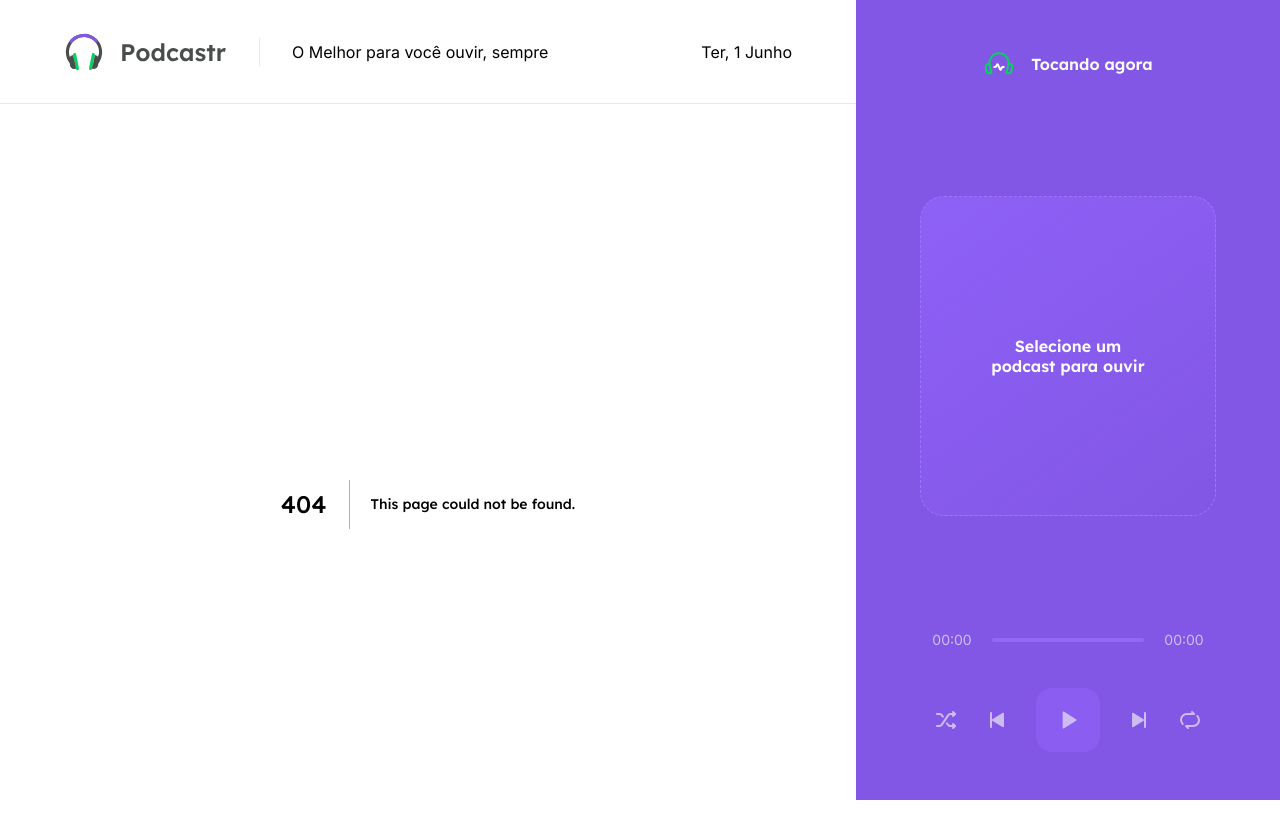
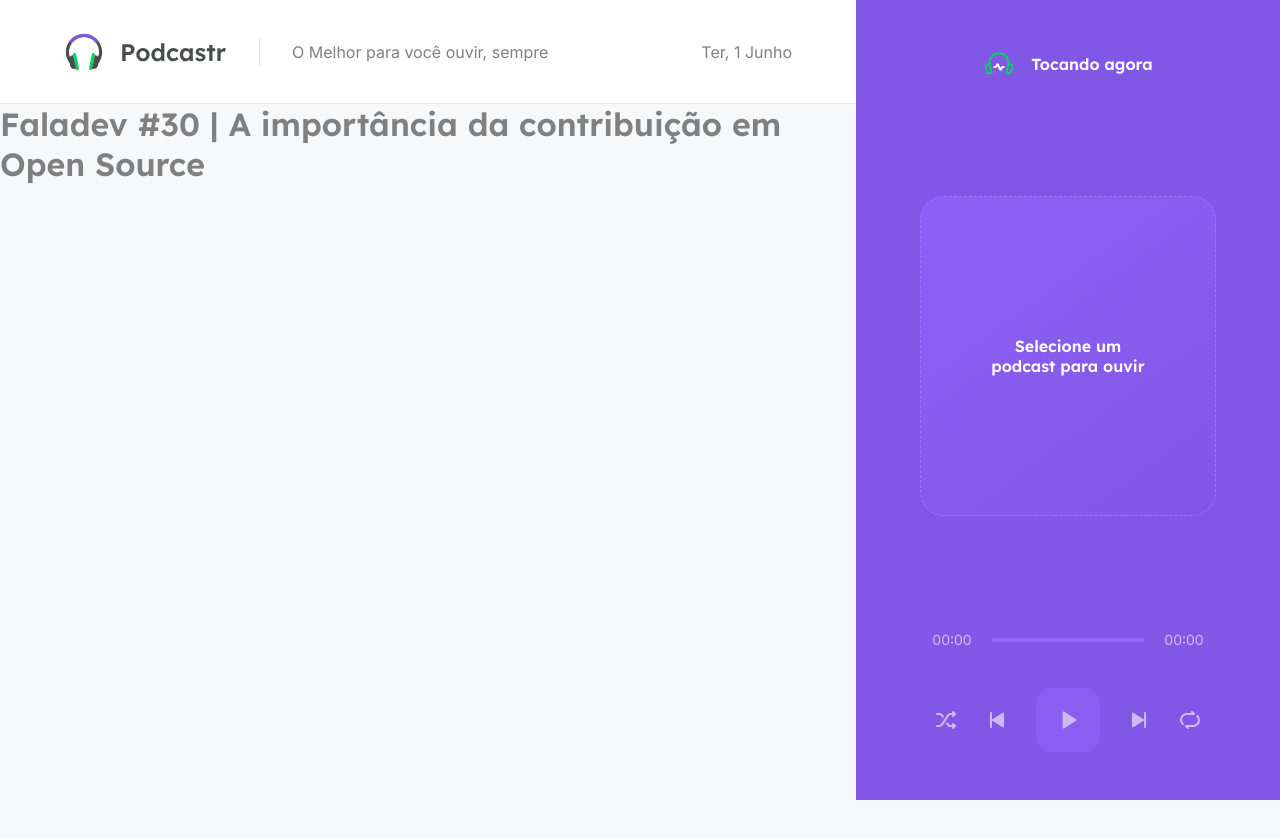
Before and after one commit to Thiago-Fers7/podcastr-nlw-05.2, a Next.js app: page /episodes/a-importancia-da-contribuicao-em-open-source in a window 1280 px wide. Before the commit this address had no page. Shown: the top 838 px of the page. After the commit the page ends 800 px from the top, so only its background shows below. Built offline with nearby package versions, Linux system fonts and the light colour scheme; data requests are answered from the project's data file.

Commit message:
add page episodes

```diff
--- /dev/null
+++ b/src/pages/episodes/[slug].tsx
@@ -0,0 +1,62 @@
+import { GetStaticPaths, GetStaticProps } from 'next'
+import { api } from '../../services/api'
+import { format, parseISO } from 'date-fns'
+import ptBR from 'date-fns/locale/pt-BR'
+import { convertDurationToTimeString } from '../../utils/convertDurationToTimeString'
+
+type Episode = {
+    id: string,
+    title: string,
+    thumbnail: string,
+    members: string,
+    publishedAt: string,
+    duration: number,
+    durationAsString: string,
+    description: string,
+    url: string,
+}
+
+type EpisodeProps = {
+    episode: Episode
+}
+
+export default function Episode({ episode }: EpisodeProps) {
+
+    return (
+        <h1>{episode.title}</h1>
+    )
+}
+
+// Quando a página estática pode ser dinãmica (o caso dessa página) é necessário exportar o seguinte método
+
+export const getStaticPaths: GetStaticPaths = async () => {
+    return {
+        paths: [],
+        fallback: 'blocking'
+    }
+}
+
+export const getStaticProps: GetStaticProps = async (ctx) => {
+    const { slug } = ctx.params
+
+    const { data } = await api.get(`/episodes/${slug}`)
+
+    const episode = {
+        id: data.id,
+        title: data.title,
+        thumbnail: data.thumbnail,
+        members: data.members,
+        publishedAt: format(parseISO(data.published_at), 'd MMM yy', { locale: ptBR }),
+        duration: Number(data.file.duration),
+        durationAsString: convertDurationToTimeString(Number(data.file.duration)),
+        description: data.description,
+        url: data.file.url
+    }
+
+    return {
+        props: {
+            episode
+        },
+        revalidate: 60 * 60 * 24 // 24 hours
+    }
+}
```
